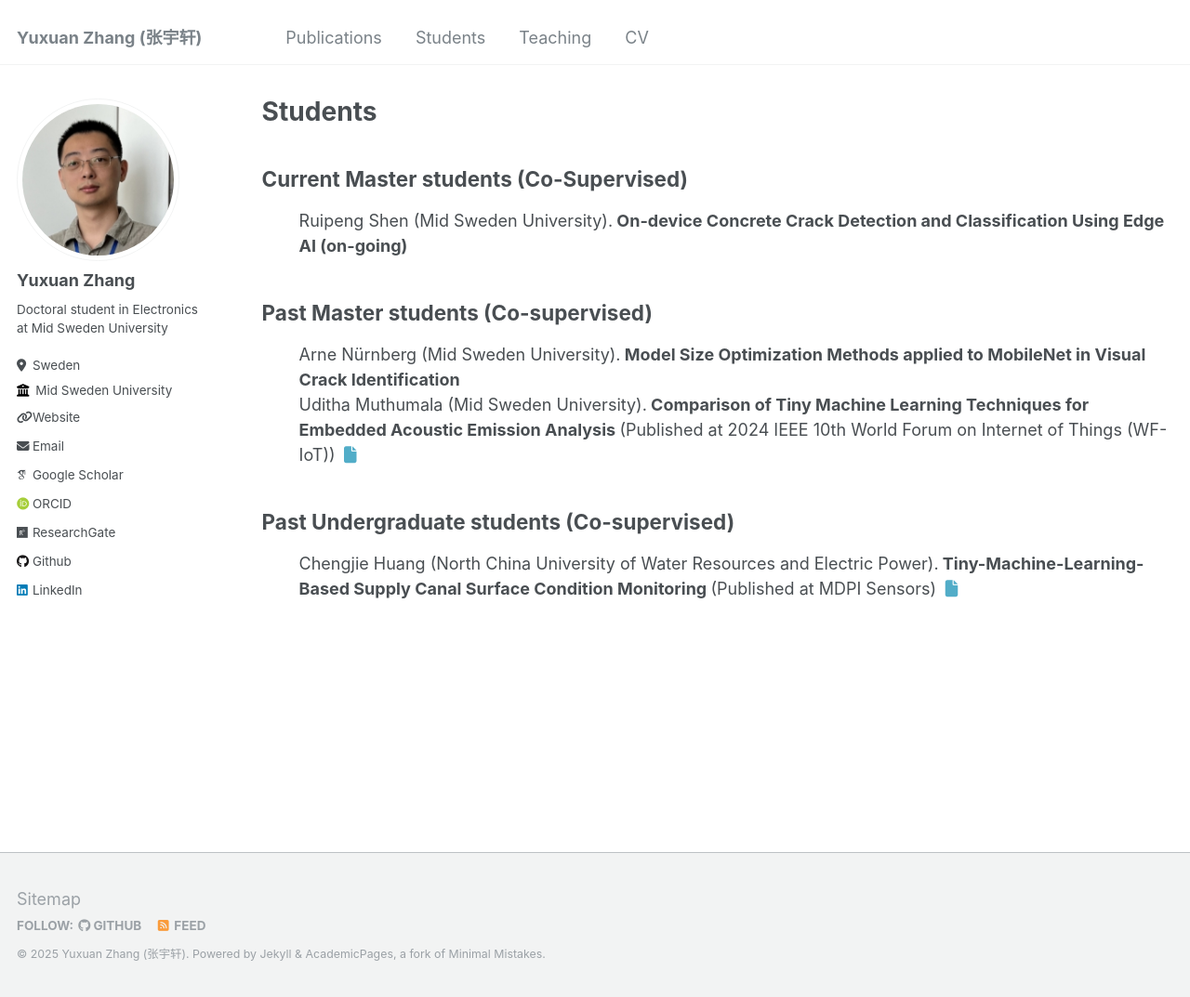
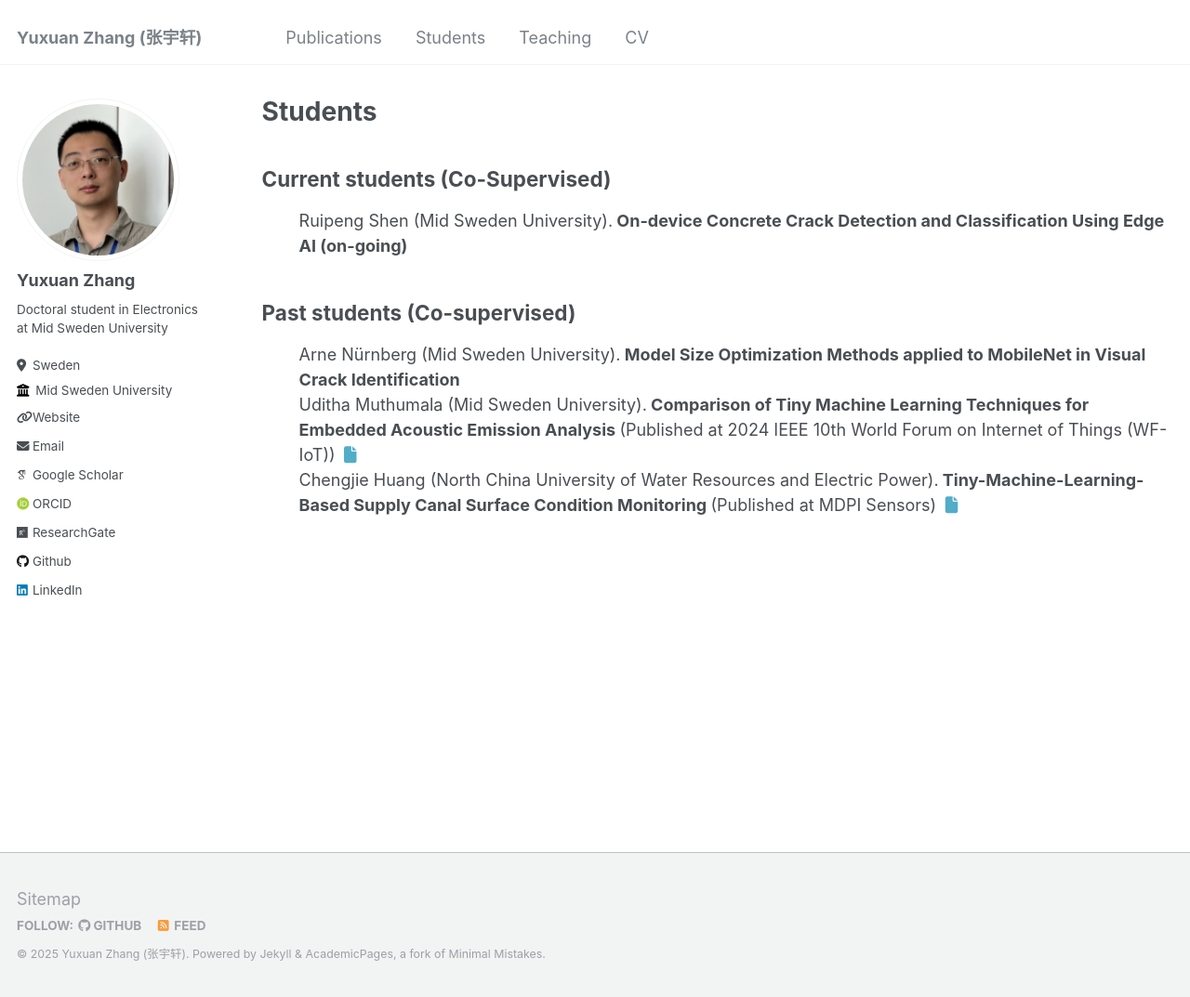
Before and after one commit to YuxuanZhang-96/YuxuanZhang-96.github.io, a Jekyll site: the page built from _pages/students.html, in a window 1280 px wide and 1073 px high. Shown: the whole window at 93% size. Built offline with Jekyll 4.4.1, drawn with Linux system fonts in a browser that asks for light colours; some web fonts are replaced.

Commit message:
Update students.html

```diff
--- a/_pages/students.html
+++ b/_pages/students.html
@@ -6,7 +6,7 @@ author_profile: true
 ---
 
 <h2>
-    Current Master students (Co-Supervised)
+    Current students (Co-Supervised)
 </h2>
 <ul>
     Ruipeng Shen (Mid Sweden University).<b> On-device Concrete Crack Detection and Classification Using Edge AI (on-going) </b> <br>
@@ -14,17 +14,11 @@ author_profile: true
 
 
 <h2>
-    Past Master students (Co-supervised)
+    Past students (Co-supervised)
 </h2>
 <ul>
     Arne Nürnberg (Mid Sweden University).<b> Model Size Optimization Methods applied to MobileNet in Visual Crack Identification </b> <br>
     Uditha Muthumala (Mid Sweden University).<b> Comparison of Tiny Machine Learning Techniques for Embedded Acoustic Emission Analysis </b> (Published at 2024 IEEE 10th World Forum on Internet of Things (WF-IoT)) <a href="https://ieeexplore.ieee.org/document/10811219"><i class="fas fa-fw fa-file zoom" aria-hidden="true"> </i></a> <br>
-</ul>
-
-<h2>
-    Past Undergraduate students (Co-supervised)
-</h2>
-<ul>
     Chengjie Huang (North China University of Water Resources and Electric Power).<b> Tiny-Machine-Learning-Based Supply Canal Surface Condition Monitoring </b> (Published at MDPI Sensors) <a href="https://www.mdpi.com/1424-8220/24/13/4124"><i class="fas fa-fw fa-file zoom" aria-hidden="true"> </i></a> <br>
 </ul>
 
```
